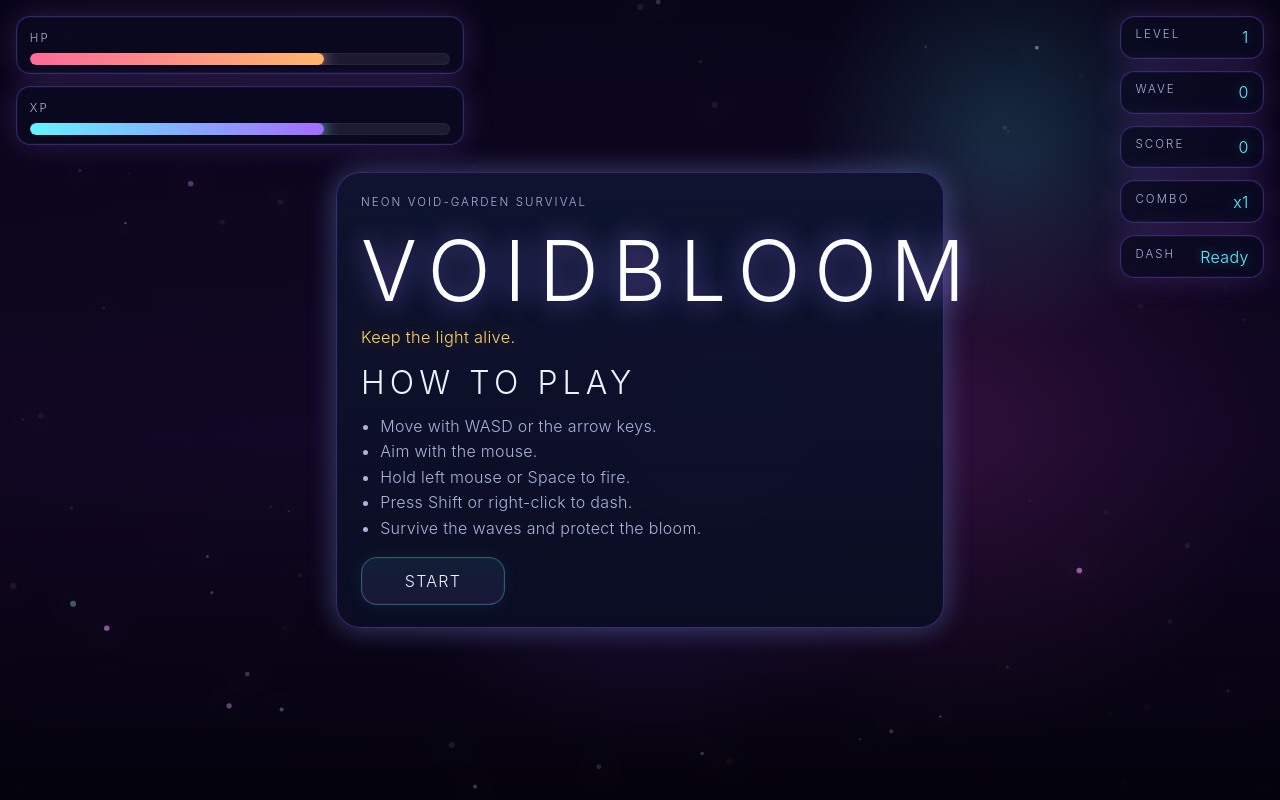
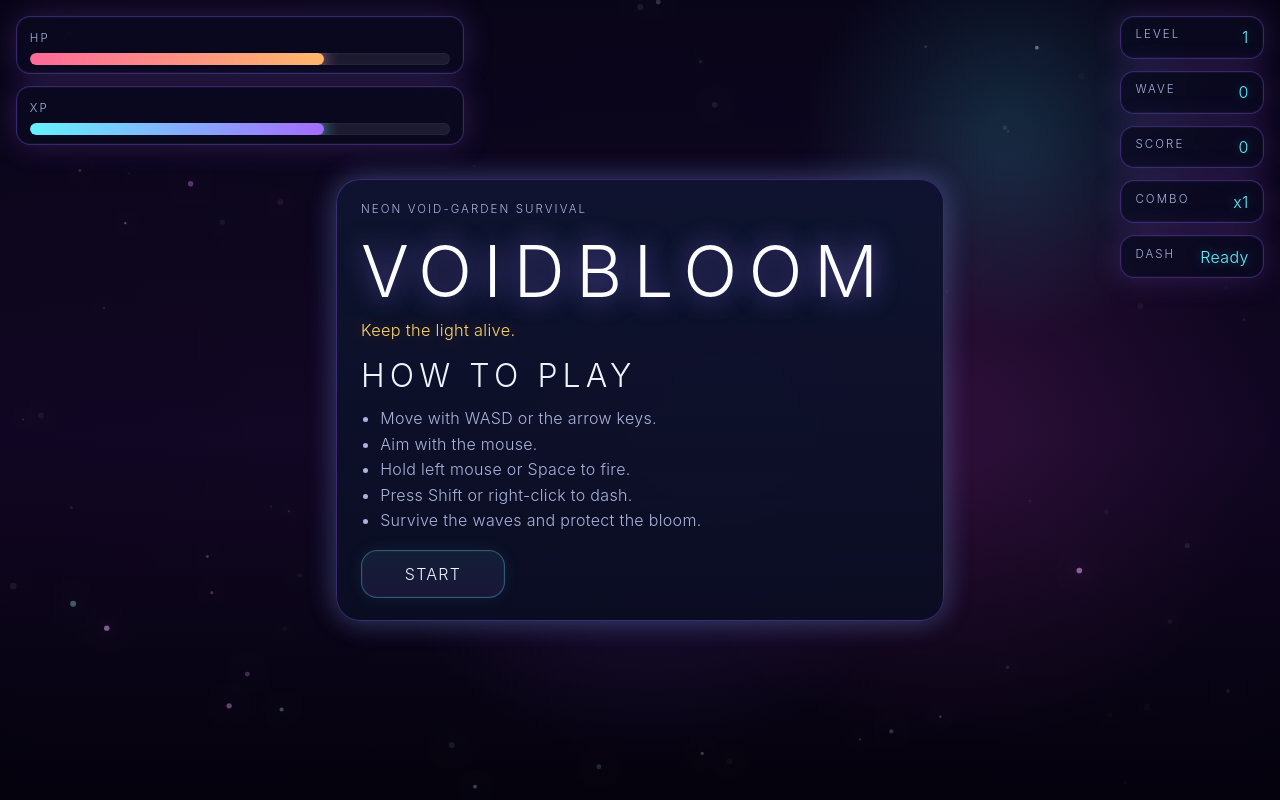
Before and after one commit to juantzy7/voidbloom, a plain HTML site: page game/index.html in a window 1280 px wide. Drawn offline with Linux system fonts and the light colour scheme; animation ran at ten frames a second.

Commit message:
Polish: banner pointer-events fix + menu title fit; final screenshots (menu cover, action, game over)

```diff
--- a/game/css/style.css
+++ b/game/css/style.css
@@ -292,6 +292,7 @@ button:focus-visible,
   top: 10%;
   display: grid;
   place-items: center;
+  pointer-events: none;
   color: var(--gold);
   text-align: center;
   font-size: clamp(1rem, 2.5vw, 1.5rem);
@@ -301,6 +302,11 @@ button:focus-visible,
     0 0 18px rgba(255, 215, 106, 0.45),
     0 0 36px rgba(164, 108, 255, 0.22);
   animation: bannerPulse 1800ms ease both;
+}
+
+#menuTitle {
+  font-size: clamp(2.1rem, 6.8vw, 4.45rem);
+  white-space: nowrap;
 }
 
 .overlay-float,
```
Also changed, not shown: screenshots/01-menu.jpg (added), screenshots/02-action.jpg (added), screenshots/04-gameover.jpg (added).
